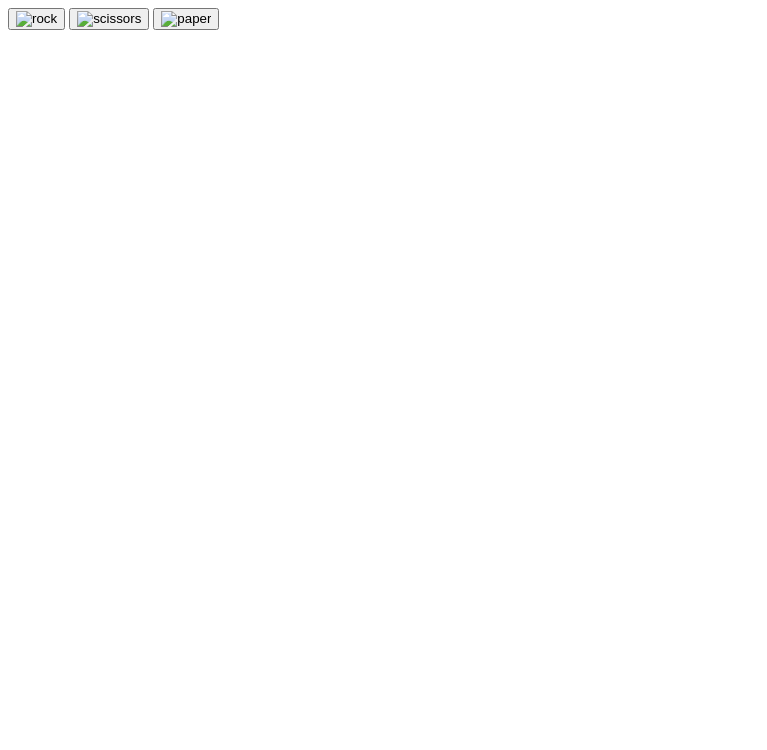
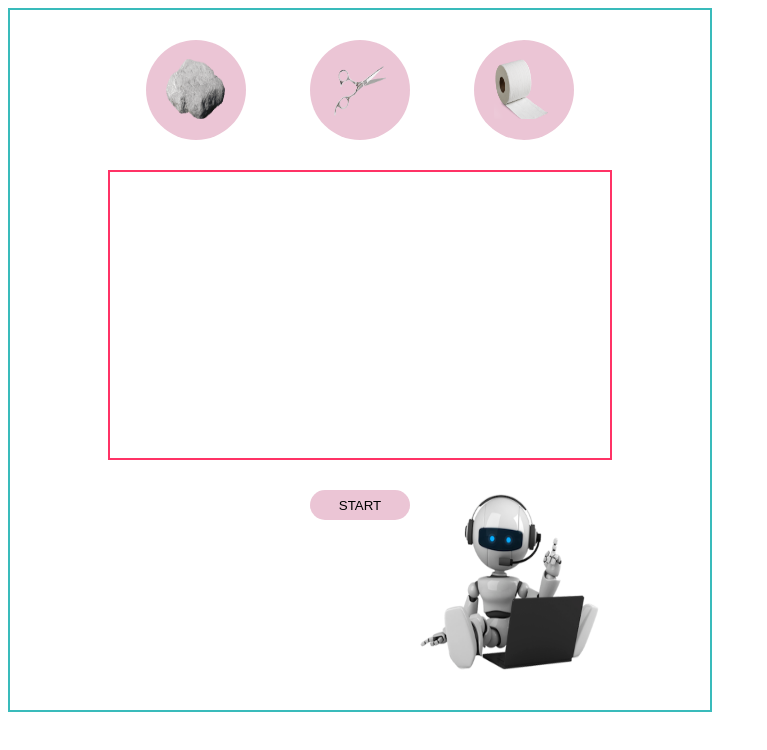
Before and after one commit to Oksentiy/rock-paper-scissors, a plain HTML site: page index.html in a window 1280 px wide. Shown: the whole page, without its empty margins (0-767 px from the left). Drawn offline with Linux system fonts and the light colour scheme.

Commit message:
page-layout

```diff
--- a/index.html
+++ b/index.html
@@ -7,14 +7,24 @@
     <link rel="stylesheet" href="style.css" />
   </head>
   <body>
-    <div class="wrapper">
-      <div class="box">
-        <button><img src="rock.png" alt="rock" /></button>
-        <button><img src="scissors.png" alt="scissors" /></button>
-        <button><img src="paper.png" alt="paper" /></button>
+    <div class="container">
+      <div class="buttons">
+        <button class="button">
+          <img class="icon" src="/images/rock.png" alt="rock" />
+        </button>
+        <button class="button">
+          <img class="icon" src="/images/scissors.png" alt="scissors" />
+        </button>
+        <button class="button">
+          <img class="icon" src="images/paper.png" alt="paper" />
+        </button>
+      </div>
+      <div class="game-screen"></div>
+      <div class="bot-part">
+        <button class="button-bot">start</button>
+        <img class="bot" src="images/bot.png" alt="bot" />
       </div>
     </div>
-    <div></div>
     <script src="script.js"></script>
   </body>
 </html>
--- a/style.css
+++ b/style.css
@@ -0,0 +1,66 @@
+.container {
+  width: 700px;
+  height: 700px;
+  border: 2px solid #39bbbb;
+  display: flex;
+  flex-direction: column;
+  align-items: center;
+  justify-content: space-between;
+}
+/* user buttons */
+.buttons {
+  margin-top: 30px;
+  margin-bottom: 30px;
+}
+.button {
+  width: 100px;
+  height: 100px;
+  border: none;
+  border-radius: 50%;
+  background-color: rgb(235, 197, 213);
+  margin: 0 30px;
+}
+.button:hover {
+  background: rgb(212, 135, 196);
+}
+.button:active {
+  background: rgb(218, 81, 176);
+}
+
+.icon {
+  width: 60px;
+  height: 60px;
+}
+/* game screen */
+.game-screen {
+  justify-content: center;
+  width: 500px;
+  height: 300px;
+  border: 2px solid #f36;
+}
+
+/* bot-part */
+
+.bot-part {
+  display: flex;
+}
+.button-bot {
+  font-weight: normal;
+  text-transform: uppercase;
+  width: 100px;
+  height: 30px;
+  border: none;
+  border-radius: 20px;
+  background-color: rgb(235, 197, 213);
+  margin: 30px 0 100px 200px;
+}
+.button-bot:hover {
+  background: rgb(212, 135, 196);
+}
+.button-bot:active {
+  background: rgb(218, 81, 176);
+}
+.bot {
+  width: 200px;
+  height: 250px;
+}
```
Also changed, not shown: images/bot.png (added).
